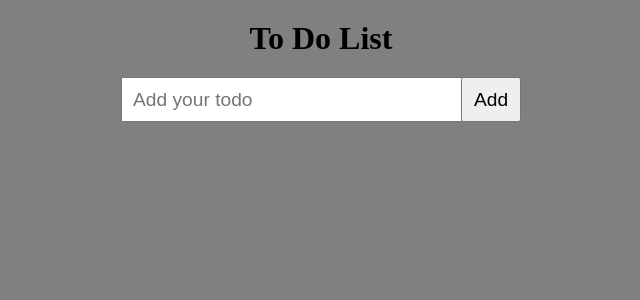
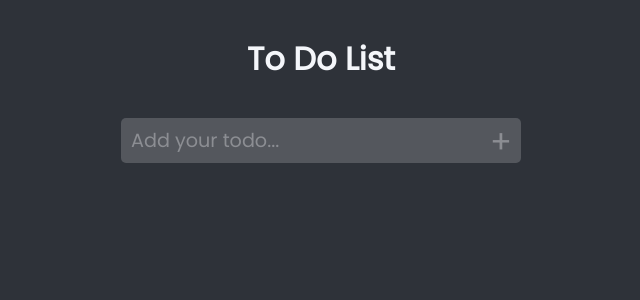
Before and after one commit to RushabhJadhav/react-to-do-list, a React (Create React App) app: page / in a window 1280 px wide. Shown: the top 300 px of the page, without its empty margins (319-959 px from the left). Built offline with nearby package versions, Linux system fonts and the light colour scheme.

Commit message:
style changes

```diff
--- a/src/App.css
+++ b/src/App.css
@@ -1,13 +1,18 @@
+@import url('https://fonts.googleapis.com/css2?family=Inter&family=Poppins&display=swap');
 * {
     box-sizing: border-box;
     margin: 0;
     padding: 0;
+    /* font-family: 'Inter', sans-serif; */
+    font-family: 'Poppins', sans-serif;
 }
 body {
-    /* border: 1px solid red; */
-    background-color: grey;
+    background-color: #2E3239;
+    /* background-color: rgba(255, 253, 244, 0.96); */
 }
 .header {
     text-align: center;
-    margin: 20px 0;
+    margin: 35px 0;
+    color: #F4F6FA;
+
 }
--- a/src/components/Form.css
+++ b/src/components/Form.css
@@ -1,9 +1,12 @@
 .form {
     /* border: 1px solid red; */
+    background-color: #2E3239;
+    position: sticky;
+    top: -0;
     display: flex;
     flex-direction: column;
     /* justify-content: center; */
     align-items: center;
     width: 50%;
-    margin: 10px auto 0 auto;
+    margin: auto;
 }
--- a/src/components/input/Input.css
+++ b/src/components/input/Input.css
@@ -7,9 +7,17 @@
     border-radius: 5px;
 }
 .input-cont input {
+    background: rgb(140, 142, 147, .4);
     width: 100%;
     height: 100%;
     padding-left: 10px;
+    padding-right: 10%;
     font-size: 1.2rem;
     outline: none;
+    border: none;
+    border-radius: 5px;
+    color: #8C8E93;
 }
+.input-cont input::placeholder {
+    color: #8C8E93;
+}
--- a/src/components/input/Input.js
+++ b/src/components/input/Input.js
@@ -9,7 +9,7 @@ const Input = ({ todoLists, setTodoLists }) => {
     }
     return (
         <div className="input-cont">
-            <input type="text" placeholder="Add your todo" value={todo} onChange={handleInput} />
+            <input type="text" placeholder="Add your todo..." value={todo} onChange={handleInput} />
             <AddTodo todo={todo} todoLists={todoLists} setTodoLists={setTodoLists} />
         </div>
     )
--- a/src/components/input/add-button/AddTodo.css
+++ b/src/components/input/add-button/AddTodo.css
@@ -1,7 +1,12 @@
 .add-button {
     position: absolute;
     right: 0;
-    width: 15%;
+    width: 10%;
     height: 100%;
-    font-size: 1.2rem;
+    font-size: 2rem;
+    background-color: transparent;
+    border: none;
+    outline: none;
+    color: #8C8E93;
+    cursor: pointer;
 }
--- a/src/components/input/add-button/AddTodo.js
+++ b/src/components/input/add-button/AddTodo.js
@@ -3,7 +3,7 @@ import "./AddTodo.css";
 const AddTodo = ({ todo, todoLists, setTodoLists }) => {
     const handleClick = (e) => {
         e.preventDefault()
-        if(todo.length != 0) {
+        if(todo.length !== 0) {
             const updateTodoLists = [...todoLists, todo]
 
             setTodoLists(updateTodoLists)
@@ -14,7 +14,7 @@ const AddTodo = ({ todo, todoLists, setTodoLists }) => {
     }
     return (
         <>
-            <button className="add-button" onClick={handleClick}>Add</button>
+            <button className="add-button" onClick={handleClick}>+</button>
         </>
     )
 }
--- a/src/components/lists/Lists.css
+++ b/src/components/lists/Lists.css
@@ -1,7 +1,7 @@
 .list-cont {
     /* border: 1px solid red; */
     height: 400px;
-    width: 30%;
+    width: 50%;
     margin: auto;
     margin-top: 50px;
 }
--- a/src/components/lists/todos/Todos.css
+++ b/src/components/lists/todos/Todos.css
@@ -0,0 +1,12 @@
+li {
+    list-style-type: none;
+    border: 1px solid #B4B4B4;
+    padding: 15px;
+    border-radius: 4px;
+    color: #F4F6FA;
+    /* border-bottom: none; */
+    margin-bottom: 10px;
+}
+/* li:last-of-type {
+    border: 1px solid #B4B4B4;
+} */
```
